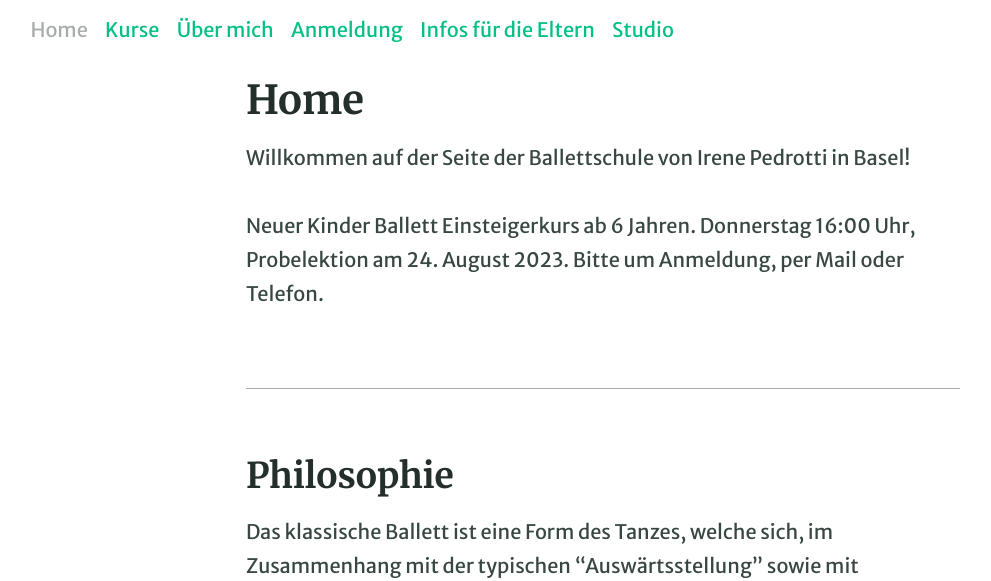
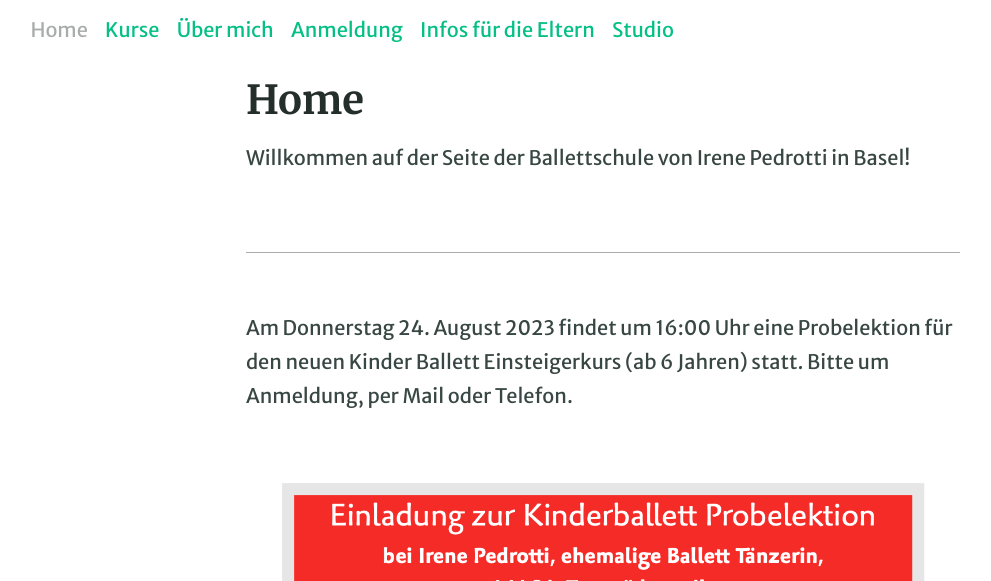
Before and after one commit to irenepedrotti/irenepedrotti.github.io, a Jekyll site: the page built from pages/index.md, in a window 1280 px wide and 900 px high, cut to the strip 319-900 px from the top of the window. Shown: the whole strip, without its empty margins (37-1028 px from the left). Built offline with Jekyll 4.4.1, drawn with Linux system fonts in a browser that asks for light colours.

Commit message:
Füge Probelektion flyer hinzu

```diff
--- a/pages/index.md
+++ b/pages/index.md
@@ -6,9 +6,11 @@ permalink: /
 
 Willkommen auf der Seite der Ballettschule von Irene Pedrotti in Basel!
 
-Neuer Kinder Ballett Einsteigerkurs ab 6 Jahren. Donnerstag 16:00 Uhr, Probelektion am 24. August 2023. Bitte um Anmeldung, per Mail oder Telefon.
+---
 
----
+Am Donnerstag 24. August 2023 findet um 16:00 Uhr eine Probelektion für den neuen Kinder Ballett Einsteigerkurs (ab 6 Jahren) statt. Bitte um Anmeldung, per Mail oder Telefon.
+
+![Probelektion](/assets/probelektion.png)
 
 ## Philosophie
 
```
Also changed, not shown: assets/probelektion.png (added).
